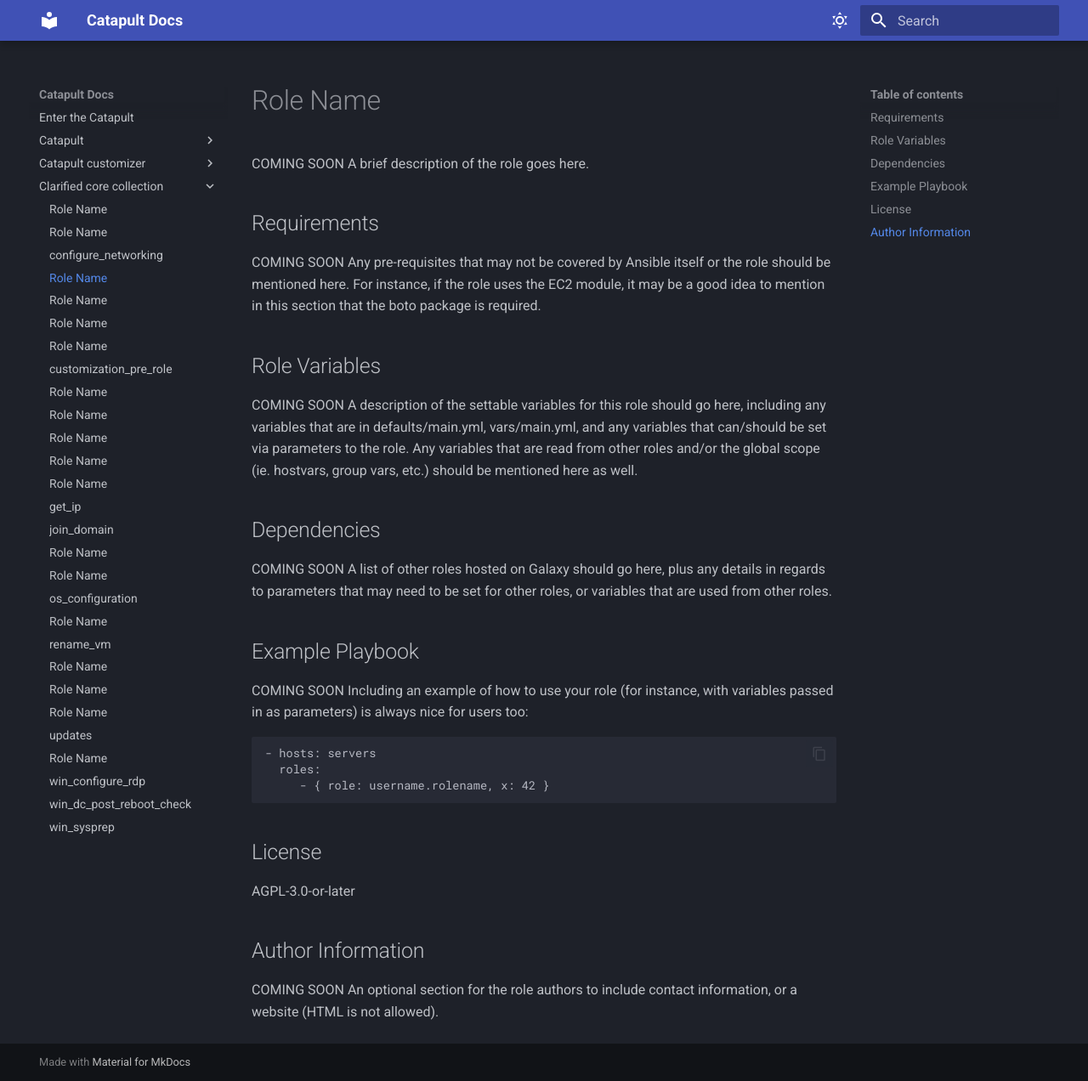
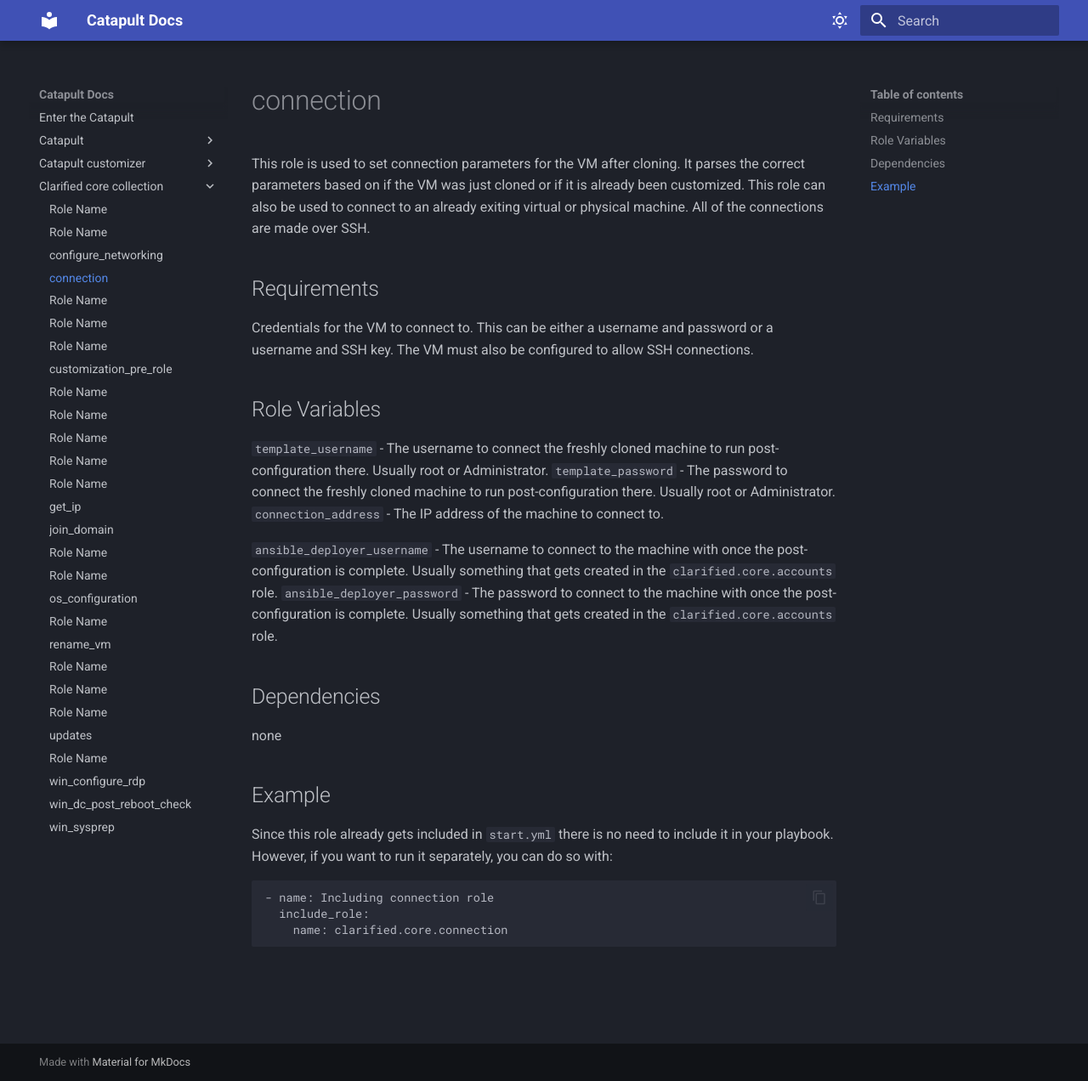
Before and after one commit to ClarifiedSecurity/catapult-docs, an MkDocs documentation site: the page built from docs/clarified-core-collection/connection.md, in a window 1280 px wide and 1272 px high. Shown: the whole window at 85% size. Built offline with MkDocs 1.6.1 and Material for MkDocs 9.7.7, drawn with Linux system fonts in a browser that asks for light colours.

Commit message:
CatapultBot update docs

````diff
--- a/docs/clarified-core-collection/connection.md
+++ b/docs/clarified-core-collection/connection.md
@@ -1,37 +1,30 @@
-# Role Name
+# connection
 
-COMING SOON
-A brief description of the role goes here.
+This role is used to set connection parameters for the VM after cloning. It parses the correct parameters based on if the VM was just cloned or if it is already been customized. This role can also be used to connect to an already exiting virtual or physical machine. All of the connections are made over SSH.
 
 ## Requirements
 
-COMING SOON
-Any pre-requisites that may not be covered by Ansible itself or the role should be mentioned here. For instance, if the role uses the EC2 module, it may be a good idea to mention in this section that the boto package is required.
+Credentials for the VM to connect to. This can be either a username and password or a username and SSH key. The VM must also be configured to allow SSH connections.
 
 ## Role Variables
 
-COMING SOON
-A description of the settable variables for this role should go here, including any variables that are in defaults/main.yml, vars/main.yml, and any variables that can/should be set via parameters to the role. Any variables that are read from other roles and/or the global scope (ie. hostvars, group vars, etc.) should be mentioned here as well.
+`template_username` - The username to connect the freshly cloned machine to run post-configuration there. Usually root or Administrator.
+`template_password` - The password to connect the freshly cloned machine to run post-configuration there. Usually root or Administrator.
+`connection_address` - The IP address of the machine to connect to.
+
+`ansible_deployer_username` - The username to connect to the machine with once the post-configuration is complete. Usually something that gets created in the `clarified.core.accounts` role.
+`ansible_deployer_password` - The password to connect to the machine with once the post-configuration is complete. Usually something that gets created in the `clarified.core.accounts` role.
 
 ## Dependencies
 
-COMING SOON
-A list of other roles hosted on Galaxy should go here, plus any details in regards to parameters that may need to be set for other roles, or variables that are used from other roles.
+none
 
-## Example Playbook
+## Example
 
-COMING SOON
-Including an example of how to use your role (for instance, with variables passed in as parameters) is always nice for users too:
+Since this role already gets included in `start.yml` there is no need to include it in your playbook. However, if you want to run it separately, you can do so with:
 
-    - hosts: servers
-      roles:
-         - { role: username.rolename, x: 42 }
-
-## License
-
-AGPL-3.0-or-later
-
-## Author Information
-
-COMING SOON
-An optional section for the role authors to include contact information, or a website (HTML is not allowed).
+```yaml
+- name: Including connection role
+  include_role:
+    name: clarified.core.connection
+```
````
